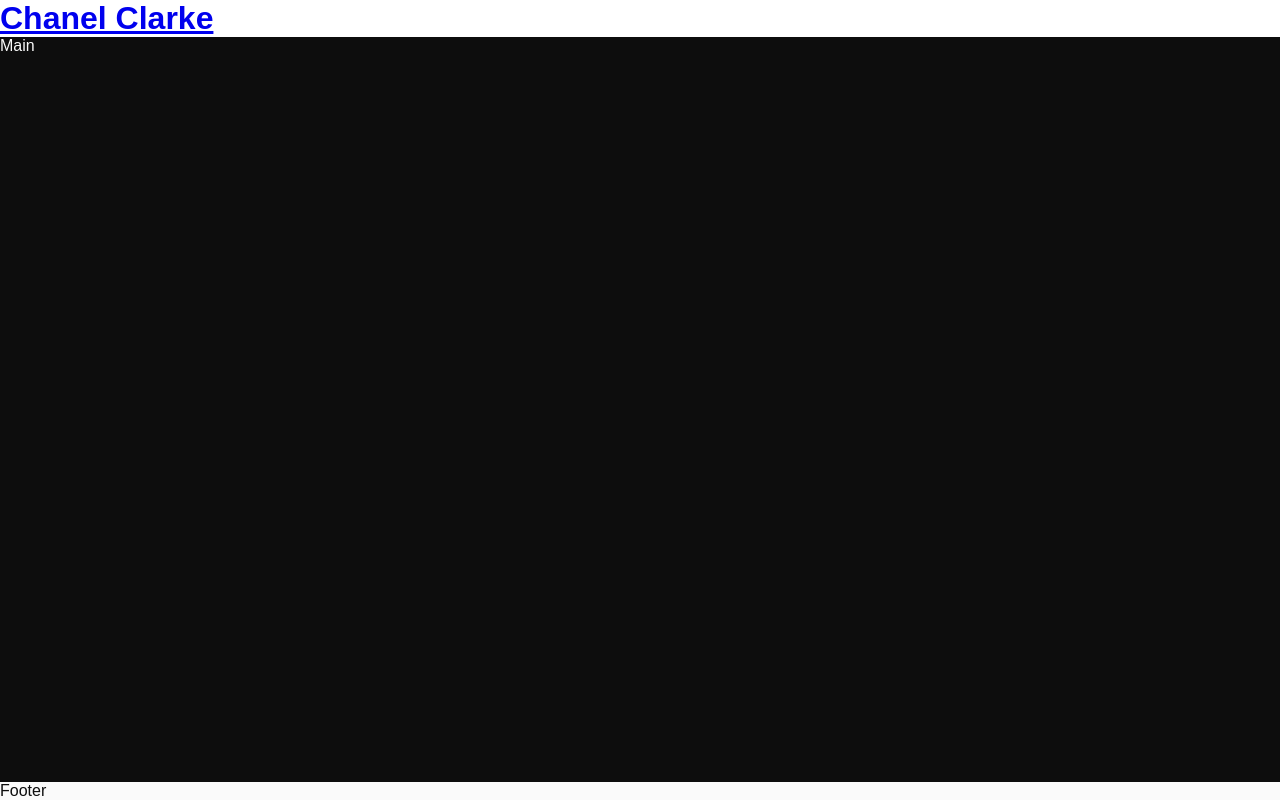
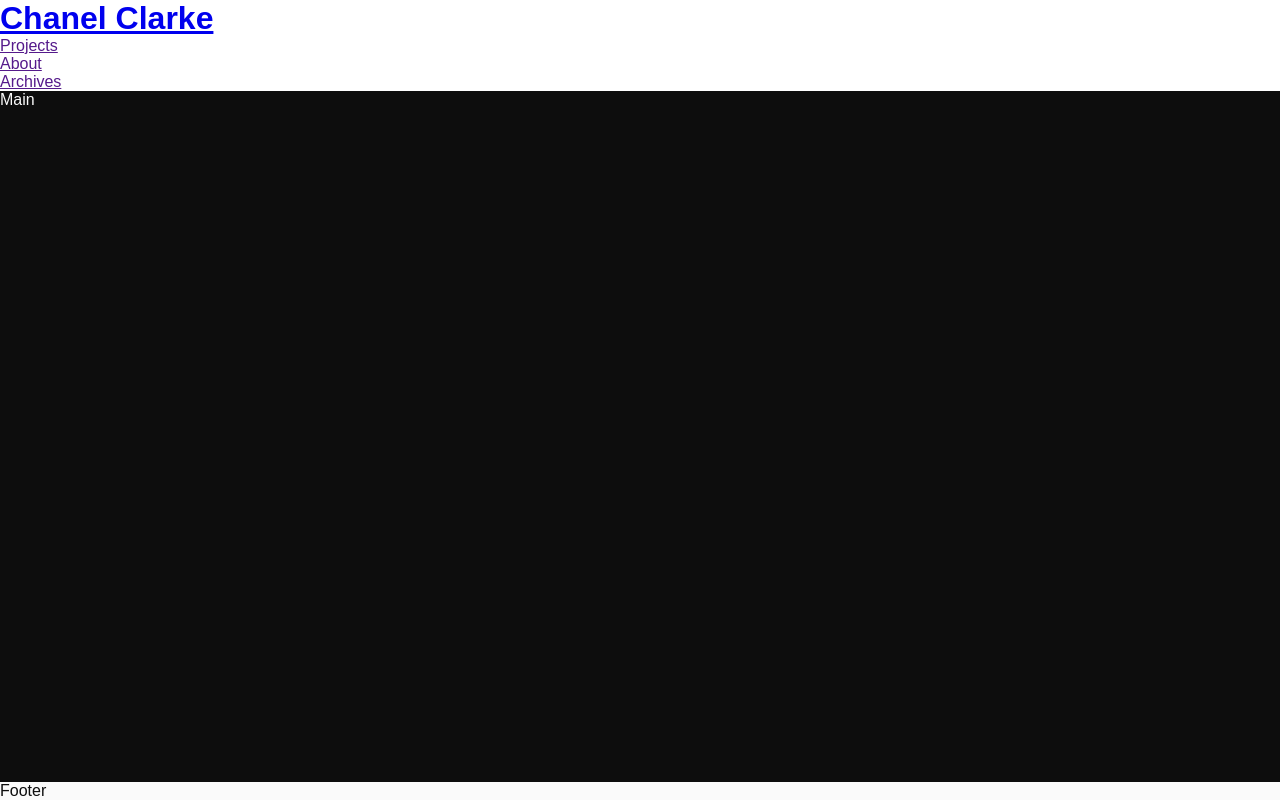
Before and after one commit to chen-codes-x/portfolio-project, a plain HTML site: page index.html in a window 1280 px wide. Drawn offline with Linux system fonts and the light colour scheme; a web font is replaced by a local one.

Commit message:
Create navigation system

```diff
--- a/index.html
+++ b/index.html
@@ -23,6 +23,13 @@
         <a href="index.html">
             <h1 id="logo">Chanel Clarke</h1>
         </a>
+        <nav>
+            <ul>
+                <li><a href="">Projects</a></li>
+                <li><a href="">About</a></li>
+                <li><a href="">Archives</a></li>
+            </ul>
+        </nav>
     </header>
 
     <!--main content-->
```
